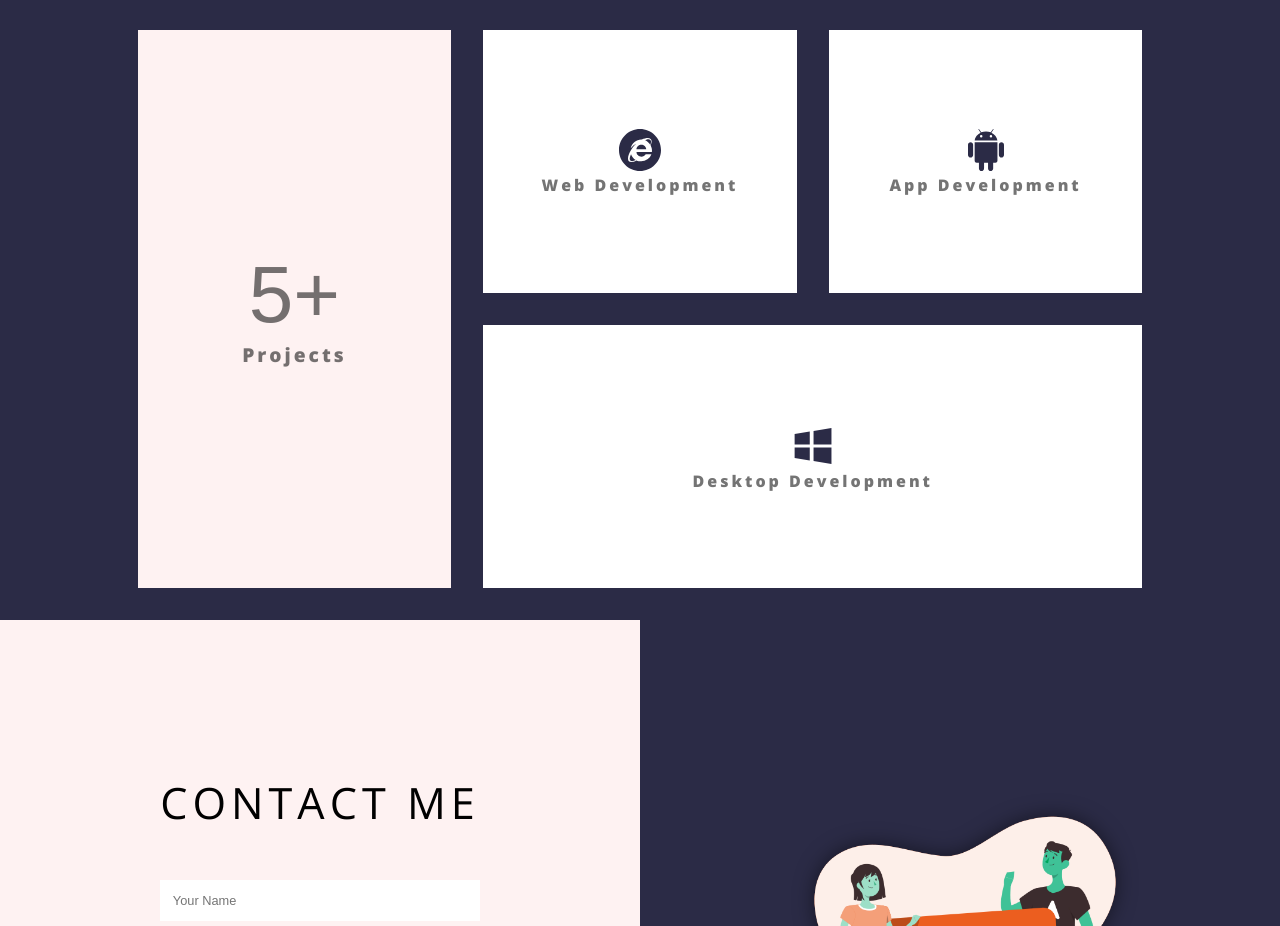
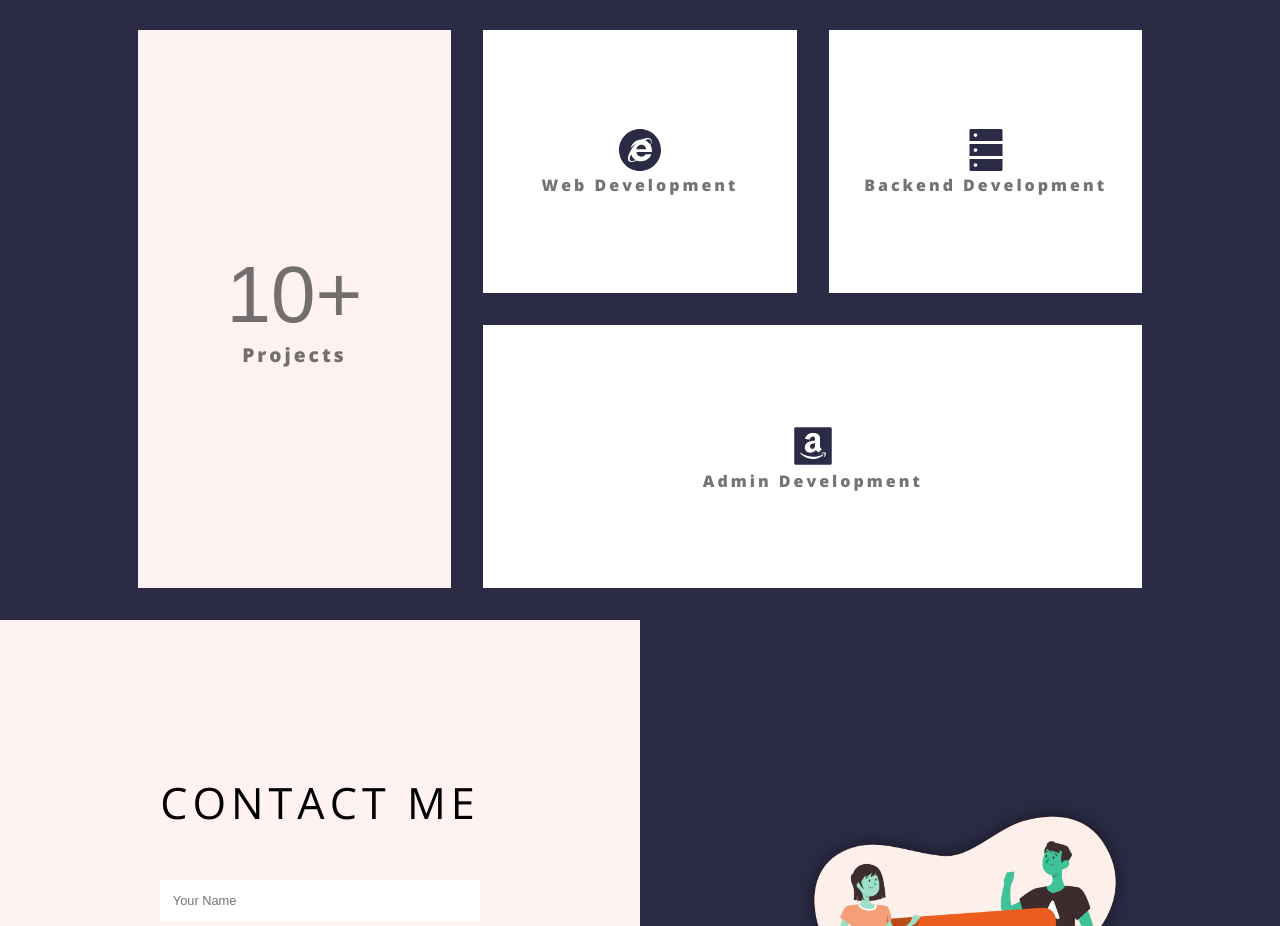
Before and after one commit to Girish209/portfolio1, a React (Create React App) app: page / in a window 1280 px wide. Shown: the part 2760-3686 px from the top of the page. Built offline with nearby package versions, Linux system fonts and the light colour scheme.

Commit message:
Update Services.js
Updated components of services.js

```diff
--- a/src/components/Services.js
+++ b/src/components/Services.js
@@ -1,6 +1,6 @@
 import React from 'react'
 import {motion} from 'framer-motion'
-import {AiFillIeCircle,AiFillAndroid,AiFillWindows} from 'react-icons/ai'
+import {AiFillIeCircle,AiFillDatabase,AiFillAmazonSquare} from 'react-icons/ai'
 const Services = () => {
     const animations={
         whileInView:{
@@ -30,7 +30,7 @@ const Services = () => {
       <h2>Services</h2>
       <section>
         <motion.div className='servicebox1' whileInView={animations.whileInView} initial={animations.one}>
-            <h3>5+</h3>
+            <h3>10+</h3>
             <p>Projects</p>
         </motion.div>
         <motion.div className='servicebox2' whileInView={animations.whileInView} initial={animations.two}>
@@ -38,12 +38,12 @@ const Services = () => {
             <span>Web Development</span>
         </motion.div>
         <motion.div className='servicebox3' whileInView={animations.whileInView} initial={animations.three} transition={{delay:0.2}}>
-            <AiFillAndroid/>
-            <span>App Development</span>
+            <AiFillDatabase/>
+            <span>Backend Development</span>
         </motion.div>
         <motion.div className='servicebox4' whileInView={animations.whileInView} initial={animations.four}>
-            <AiFillWindows/>
-            <span>Desktop Development</span>
+            <AiFillAmazonSquare/>
+            <span>Admin Development</span>
         </motion.div>
       </section>
     </div>
```
